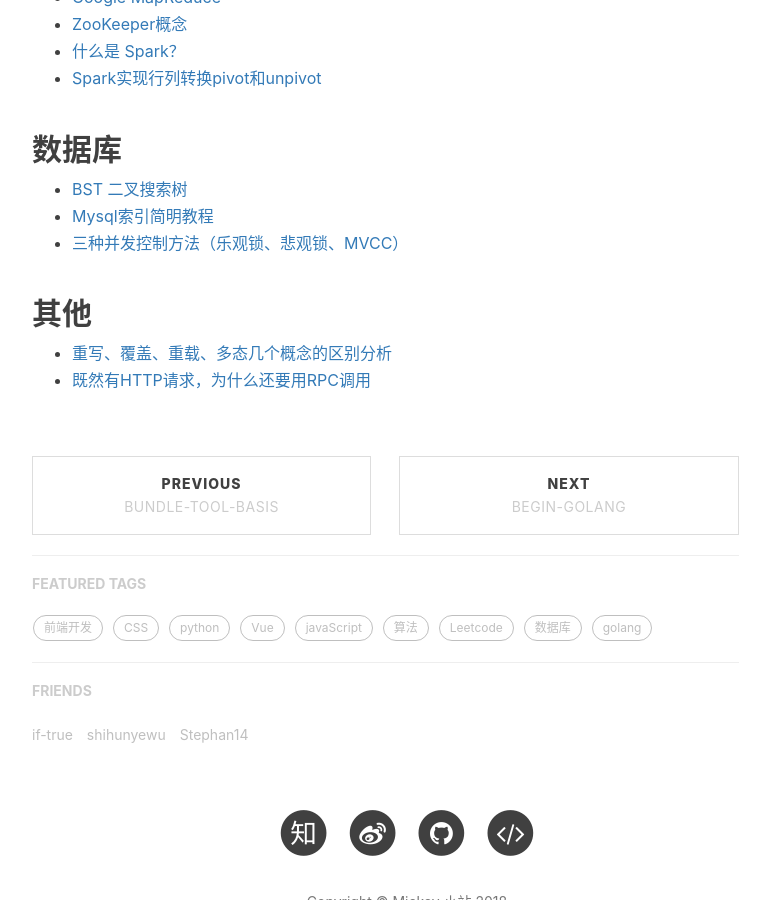
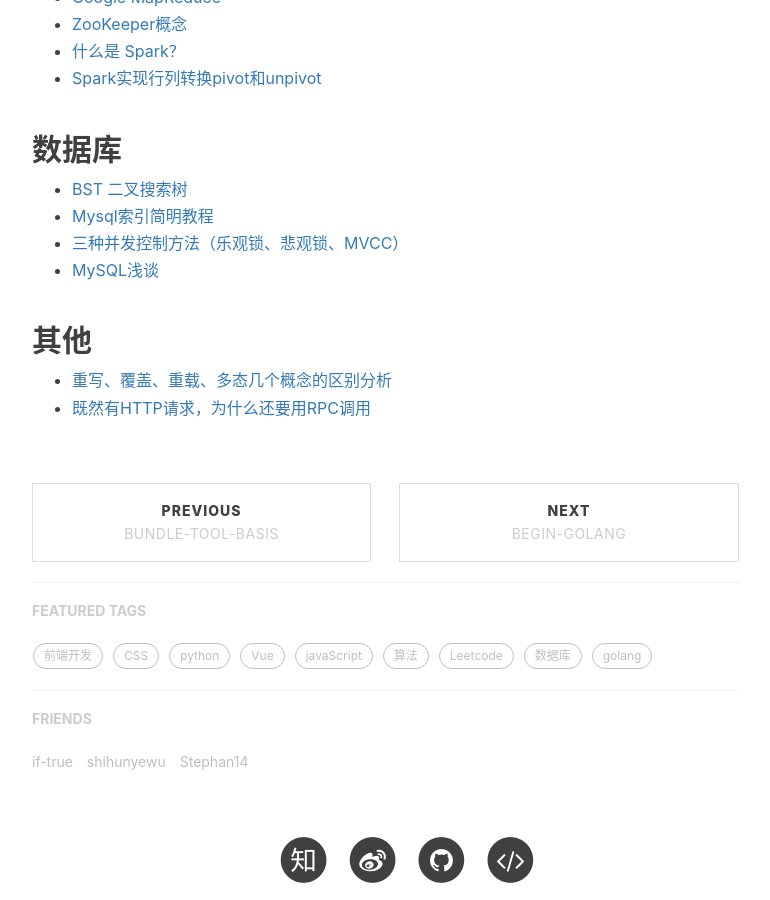
Before and after one commit to mickey0524/mickey0524.github.io, a Jekyll site: the page built from _posts/2017-10-20-superior-article.md, in a window 1280 px wide and 900 px high, scrolled down 2426 px. Shown: the whole window, without its empty margins (233-1003 px from the left). Built offline with Jekyll 4.4.1, drawn with Linux system fonts in a browser that asks for light colours; nearby versions of some CDN libraries; comment, search, counter and statistics services are not loaded.

Commit message:
feat(article): add mysql

```diff
--- a/_posts/2017-10-20-superior-article.md
+++ b/_posts/2017-10-20-superior-article.md
@@ -85,6 +85,7 @@ tags:
 * [BST 二叉搜索树](https://songlee24.github.io/2015/01/13/binary-search-tree/)
 * [Mysql索引简明教程](https://zhuanlan.zhihu.com/p/40820574)
 * [三种并发控制方法（乐观锁、悲观锁、MVCC）](https://draveness.me/database-concurrency-control)
+* [MySQL浅谈](https://juejin.im/post/5c1a042e51882545e24f0e46?utm_source=gold_browser_extension)
 
 ## 其他
 
```
